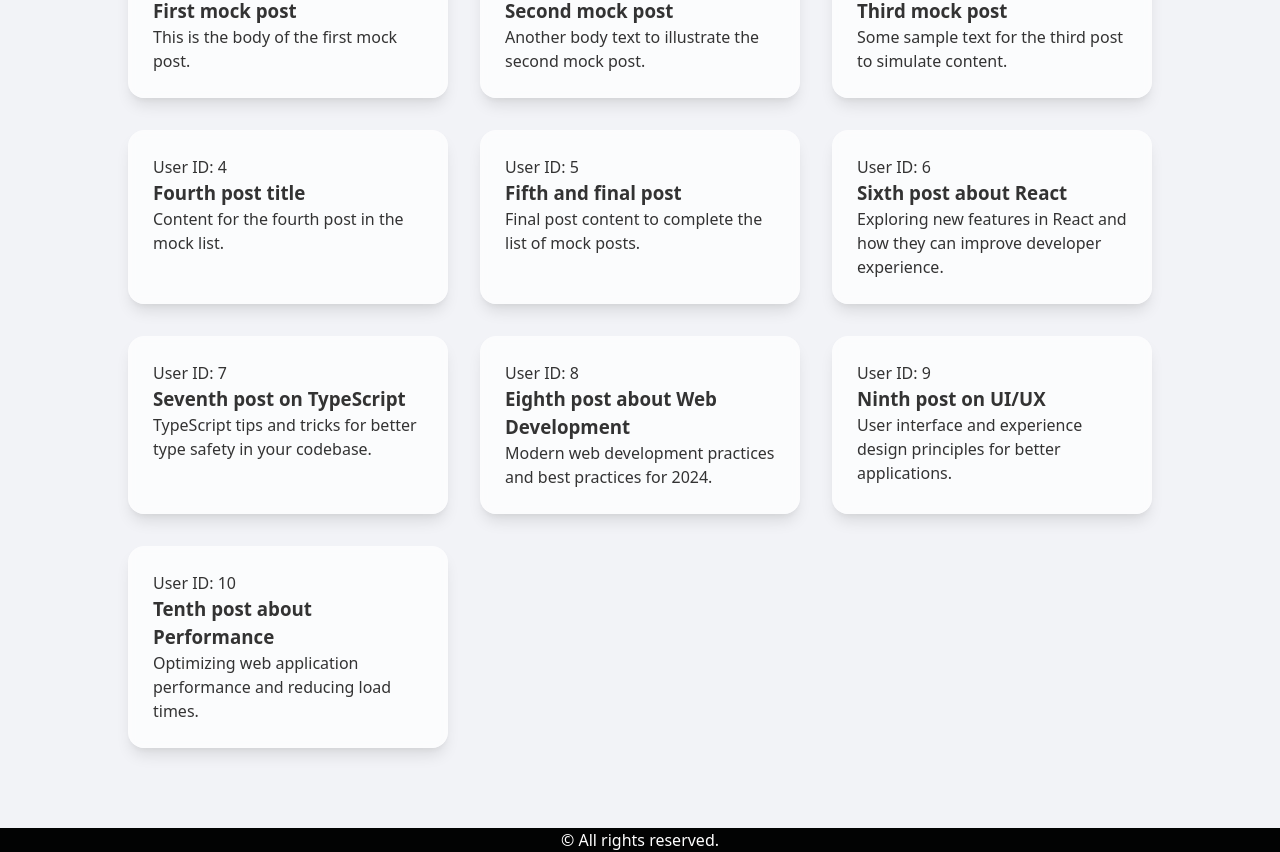
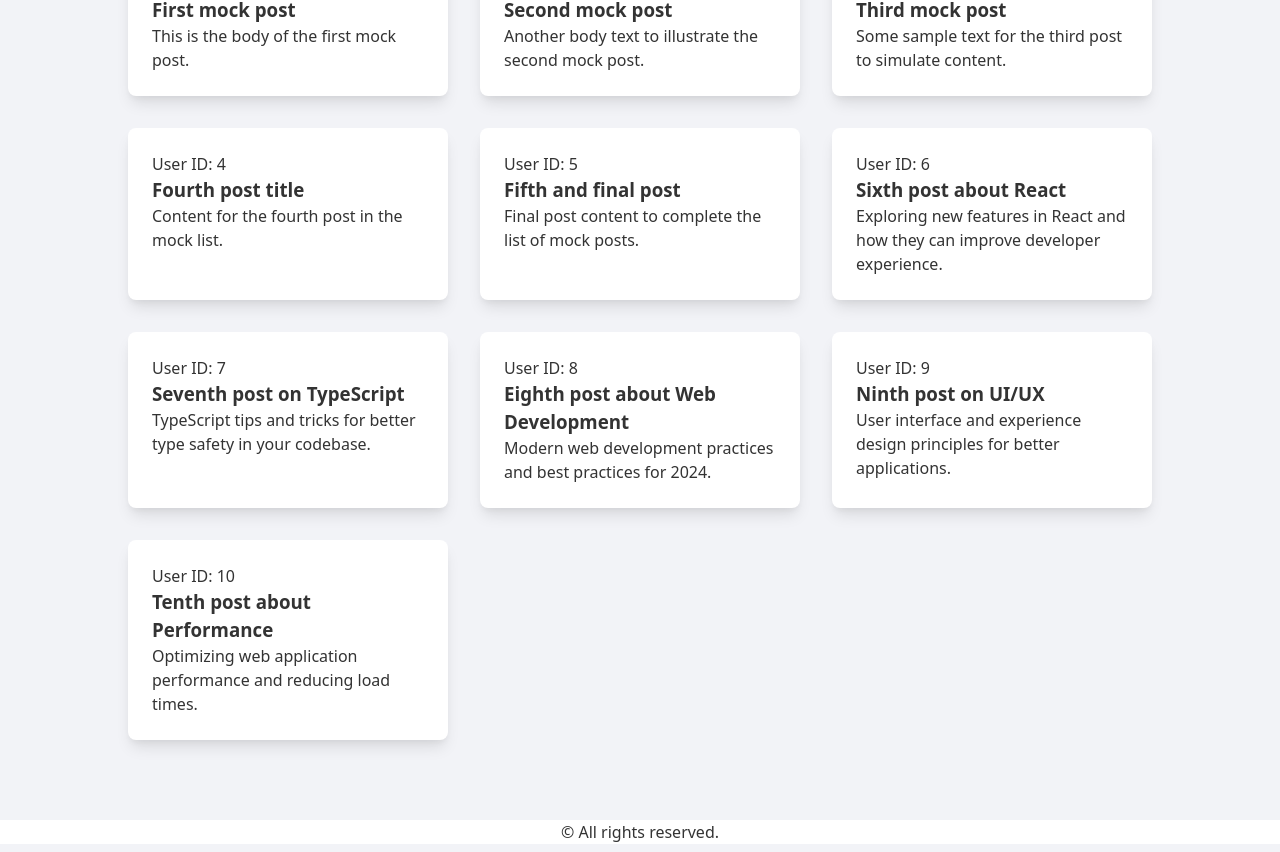
Before and after one commit to sli9/react-intensive, a React (Vite) app: page /posts in a window 1280 px wide. Shown: the part 274-1126 px from the top of the page. Built offline with nearby package versions, Linux system fonts and the light colour scheme.

Commit message:
feature: add light/dark theme styles

```diff
--- a/src/entities/post/ui/PostCard.module.css
+++ b/src/entities/post/ui/PostCard.module.css
@@ -1,11 +1,9 @@
 .card {
   padding: 1.5rem;
-  border: 1px solid rgb(255 255 255 / 20%);
-  border-radius: 1rem;
+  border-radius: var(--border-radius);
 
-  background-color: rgb(255 255 255 / 70%);
-  backdrop-filter: blur(4px);
-  box-shadow: 0 10px 15px -3px rgb(0 0 0 / 10%), 0 4px 6px -2px rgb(0 0 0 / 5%);
+  background-color: var(--bg-card);
+  box-shadow: var(--shadow-lg);
 
   transition: transform 0.2s ease;
 }
--- a/src/index.css
+++ b/src/index.css
@@ -1,14 +1,45 @@
 :root {
   /* Variables */
+  --border-radius: 8px;
+  --header-height: 70px;
+
+  /* light theme colors */
+  --accent: #0f47ad;
   --primary: #6d6d6d;
-  --on-primary: #fff;
+  --on-primary: #0f0f0f;
+
+  /* light theme backgrounds */
   --background: #f2f3f7;
+  --bg-primary: #fff;
+  --bg-card: #fff;
+
+  /* light theme text colors */
   --text: #333;
-  --border-radius: 8px;
+
+  /* light theme shadows */
+  --shadow-lg: 0 10px 15px -3px rgb(0 0 0 / 10%), 0 4px 6px -2px rgb(0 0 0 / 5%);
 
   font-family: system-ui, Avenir, Helvetica, Arial, sans-serif;
   font-weight: 400;
   line-height: 1.5;
+}
+
+.dark {
+  /* dark theme colors */
+  --accent: #3d7eff;
+  --primary: #a3a3a3 ;
+  --on-primary: #fff;
+
+  /* dark theme backgrounds */
+  --background: #1f2937;
+  --bg-primary: #111827;
+  --bg-card: #374151;
+
+  /* dark theme text colors */
+  --text: #fff;
+
+  /* dark theme shadows */
+  --shadow-lg: 0 10px 15px -3px rgb(0 0 0 / 40%), 0 4px 6px -2px rgb(0 0 0 / 30%);
 }
 
 body {
@@ -22,21 +53,6 @@ body {
   padding: 0;
 }
 
-/* Link  */
-.link {
-  font-size: 14px;
-  color: #007bff;
-  text-decoration: none;
-}
-
-.link:hover {
-  text-decoration: underline;
-}
-
-.activeLink {
-  font-weight: bold;
-}
-
 .flex-container {
   display: flex;
   align-items: center;
--- a/src/shared/layouts/ui/MainLayout.module.css
+++ b/src/shared/layouts/ui/MainLayout.module.css
@@ -14,6 +14,6 @@
 
     width: 100%;
     max-width: 85%;
-    margin: 70px auto 0;
+    margin: var(--header-height) auto 0;
     padding: 0 1rem;
 }
--- a/src/widgets/lyoutFooter/ui/Footer.module.css
+++ b/src/widgets/lyoutFooter/ui/Footer.module.css
@@ -1,6 +1,6 @@
 .footer {
-    color: var(--on-primary);
-    background-color: #020303;
+    color: var(--text);
+    background-color: var(--bg-primary);
 }
 
 .content {
--- a/src/widgets/lyoutHeader/ui/Header.module.css
+++ b/src/widgets/lyoutHeader/ui/Header.module.css
@@ -5,9 +5,9 @@
     right: 0;
     left: 0;
 
-    height: 70px;
+    height: var(--header-height);
     padding: 0 1rem;
 
-    background-color: var(--on-primary);
+    background-color: var(--bg-primary);
     box-shadow: 0 .375rem 1.5rem 0 rgb(140 152 164 / 13%);
 }
```
Also changed, not shown: src/features/themeSwitcher/ui/ThemeSwitcher.module.css (added, +39 -0 lines).
